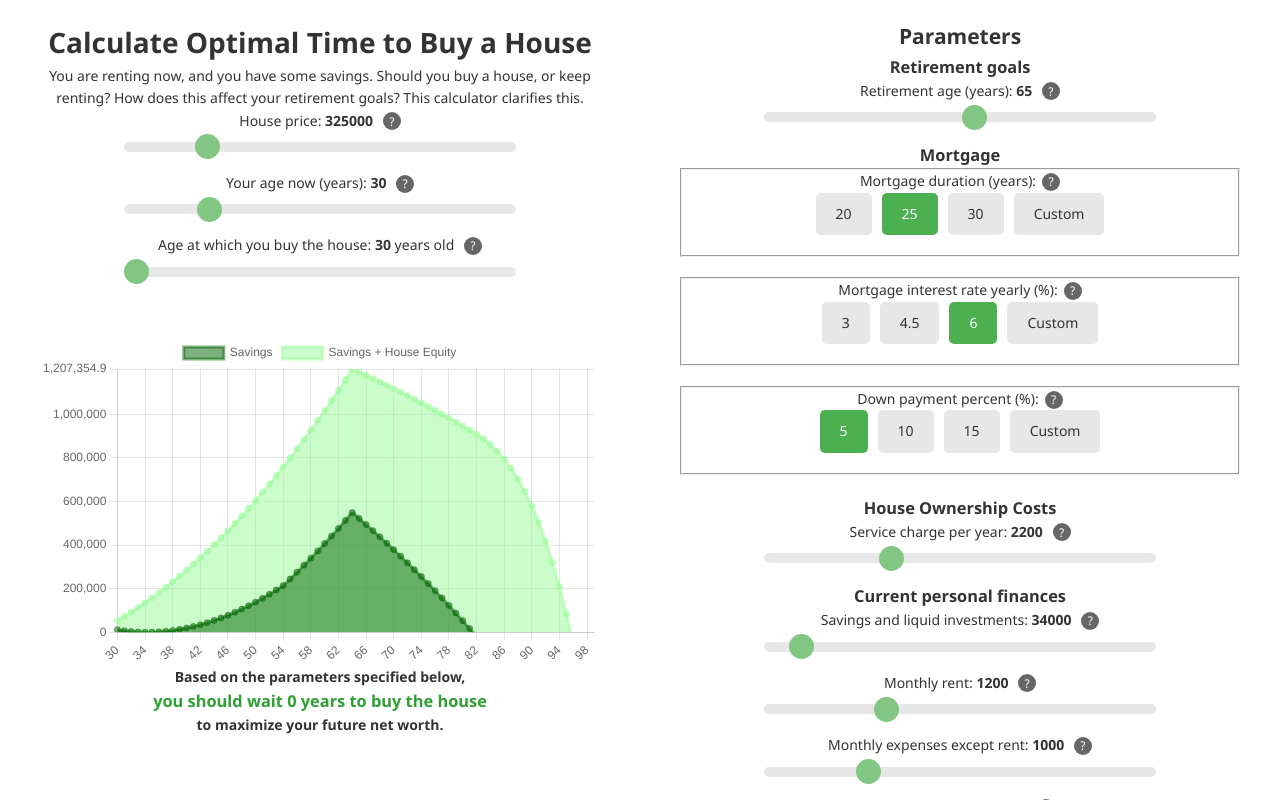
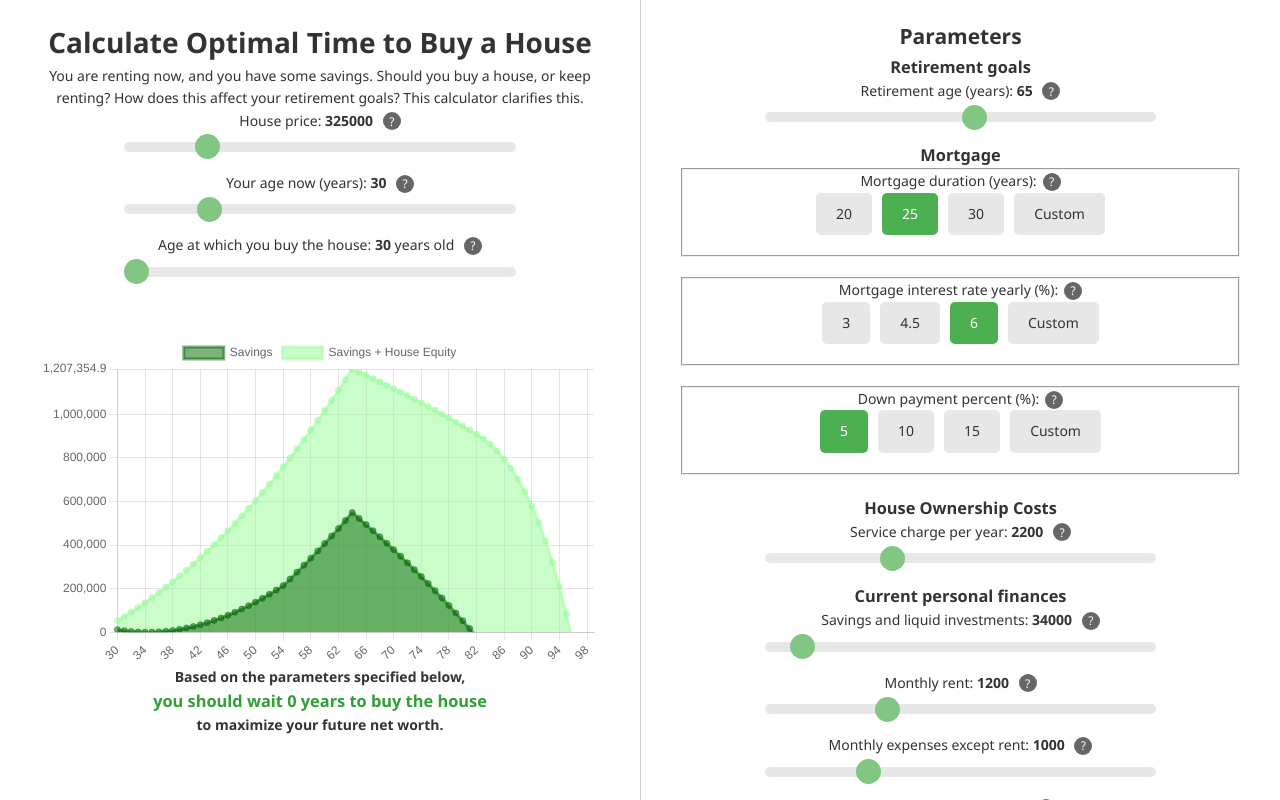
Before and after one commit to angel-boschdom/rent-vs-buy-calculator, a React (Vite) app: page / in a window 1280 px wide. Built offline with nearby package versions, Linux system fonts and the light colour scheme.

Commit message:
Add visual separator for left and right side on desktop SplitLayout.css and a persistent scrollbar for clarity

```diff
--- a/src/components/SplitLayout/SplitLayout.css
+++ b/src/components/SplitLayout/SplitLayout.css
@@ -100,9 +100,25 @@
     }
 
     .right-panel {
-      flex: 1;          /* occupy remaining width */
-      overflow-y: auto; /* scrollable right panel */
-      background-color: white;
-      padding: 20px 40px;
+        flex: 1;          /* occupy remaining width */
+        overflow-y: auto; /* scrollable right panel */
+        background-color: white;
+        padding: 20px 40px;
+
+        /* Add a left border as a visual separator */
+        border-left: 1px solid #ccc;
+        position: relative; /* To position the custom scrollbar absolutely */
     }
+
+      /* Persistent scrollbar for clarity */
+      .right-panel::-webkit-scrollbar {
+        width: 8px;
+      }
+      .right-panel::-webkit-scrollbar-track {
+        background: transparent;
+      }
+      .right-panel::-webkit-scrollbar-thumb {
+        background-color: rgba(0, 0, 0, 0.2);
+        border-radius: 4px;
+      }
   }
```
